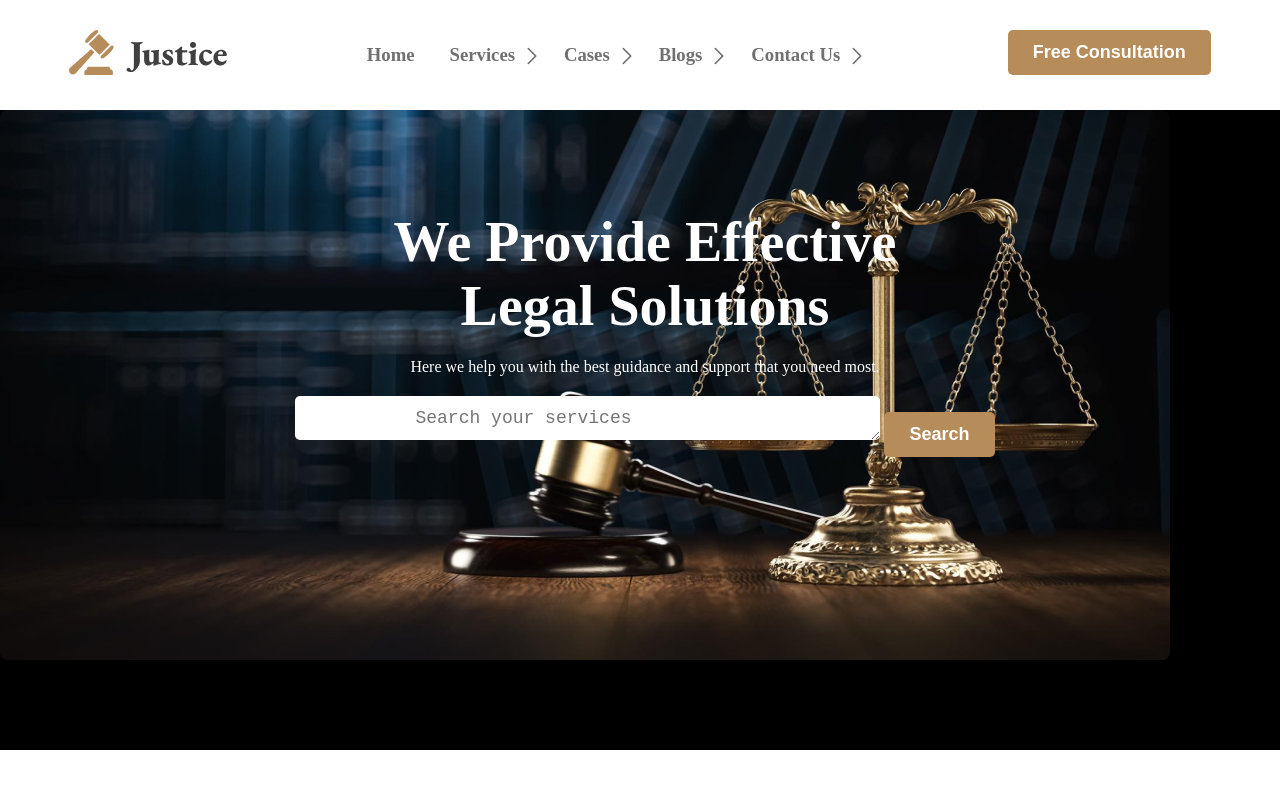
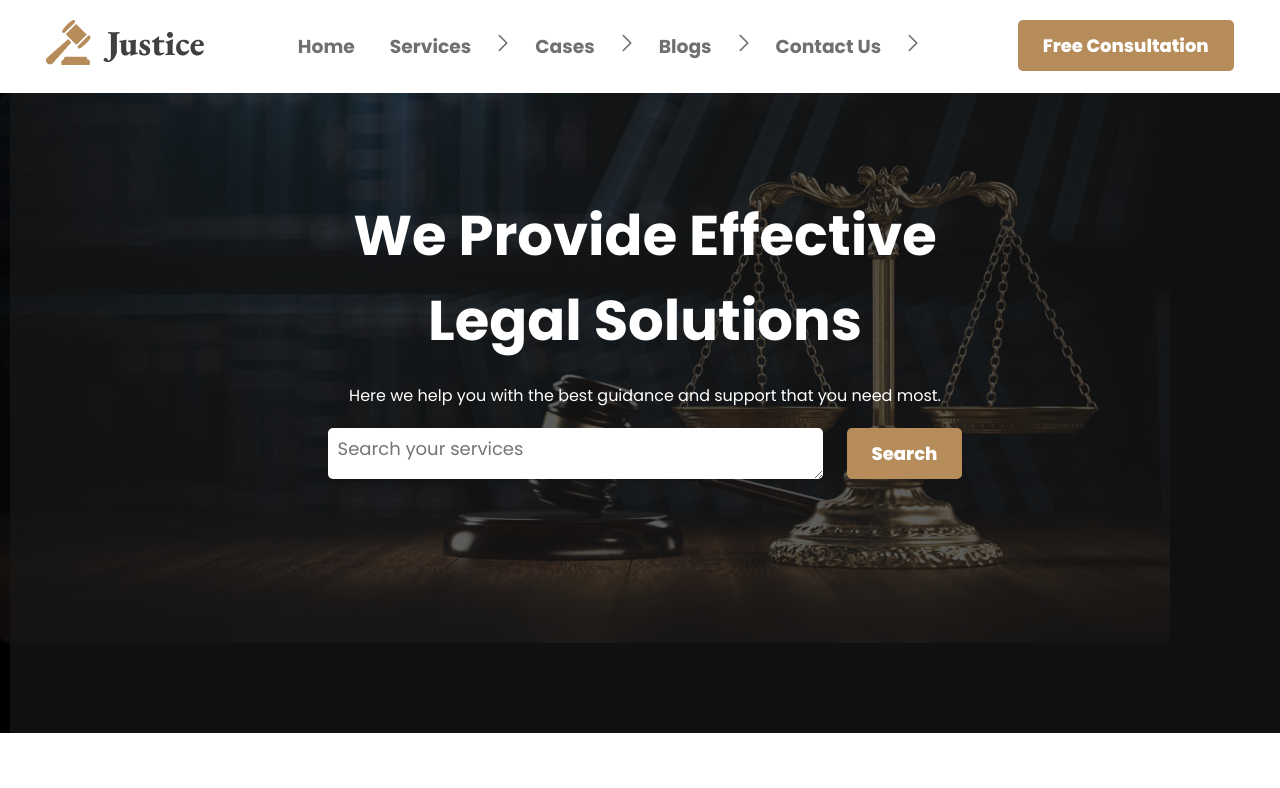
Before and after one commit to anupamahalder/Legal-Resolve-Website, a plain HTML site: page index.html in a window 1280 px wide. Drawn offline with Linux system fonts and the light colour scheme.

Commit message:
Added background color to background image in banner section

```diff
--- a/index.html
+++ b/index.html
@@ -6,6 +6,10 @@
     <meta name="viewport" content="width=device-width, initial-scale=1.0">
     <link rel="stylesheet" href="./style.css">
     <title>Legal Resolve</title>
+    <!-- Font style  -->
+    <link rel="preconnect" href="https://fonts.googleapis.com">
+    <link rel="preconnect" href="https://fonts.gstatic.com" crossorigin>
+    <link href="https://fonts.googleapis.com/css2?family=Poppins:wght@400;500;700;800&display=swap" rel="stylesheet">
 </head>
 <body>
     <!-- This is header section  -->
@@ -28,6 +32,7 @@
     <main>
         <!-- Banner section  -->
         <section class="banner">
+            <div class="banner-container">
                 <div>
                     <h1 class="banner-heading">We Provide Effective <br> Legal Solutions</h1>
                     <p class="banner-text">Here we help you with the best guidance and support that you need most.</p>
@@ -35,6 +40,7 @@
                 <div class="btn-div">
                     <textarea class="btn-white" name="" id="" cols="30" rows="1" placeholder="Search your services"></textarea>
                     <button class="btn-primary">Search</button>
+                </div>
             </div>
         </section>
     </main>
--- a/style.css
+++ b/style.css
@@ -1,16 +1,14 @@
 *{
     padding: 0;
     margin: 0;
+    font-family: 'Poppins', sans-serif;
 }
 /* Header section design  */
 .header{
     display: flex;
     justify-content: space-around;
-    margin-top: 30px;
-    margin-left: auto;
-    margin-right: auto;
+    margin: 20px auto;
     color: #707070;
-    margin-bottom: 30px;
 }
 .flex-div{
     display: flex;
@@ -19,9 +17,10 @@
     align-items: center;
     /* margin-top: 40px; */
 }
-.arrow{
+.header>h3 .arrow{
     margin-top: 7px;
     margin-left: -15px;
+    cursor: pointer;
 }
 .btn-primary{
     background-color: #B68C5A;
@@ -49,6 +48,12 @@
     color: white;
     text-align: center;
 }
+.banner-container{
+    height: 80vh;
+    position: relative;
+    z-index: 1;
+    background-color: rgba(24, 24, 24, 0.7); /* Background color for content */
+}
 .banner-heading{
     font-size: 56px;
     padding-top: 100px;
@@ -57,15 +62,18 @@
     padding:20px 0;
 }
 .btn-white{
-    padding: 12px 120px;
+    padding: 7px 10px;
     border: none;
     border-radius: 5px;
     font-size: 18px;
     text-align: left;
     background-color: white;
     color: #707070;
+    /* margin-top: 15px; */
 }
 .btn-div{
+    display: flex;
     text-align: center;
     justify-content: center;
+    gap: 24px;
 }
```
Lines whose indentation alone changed are shown as unchanged.
